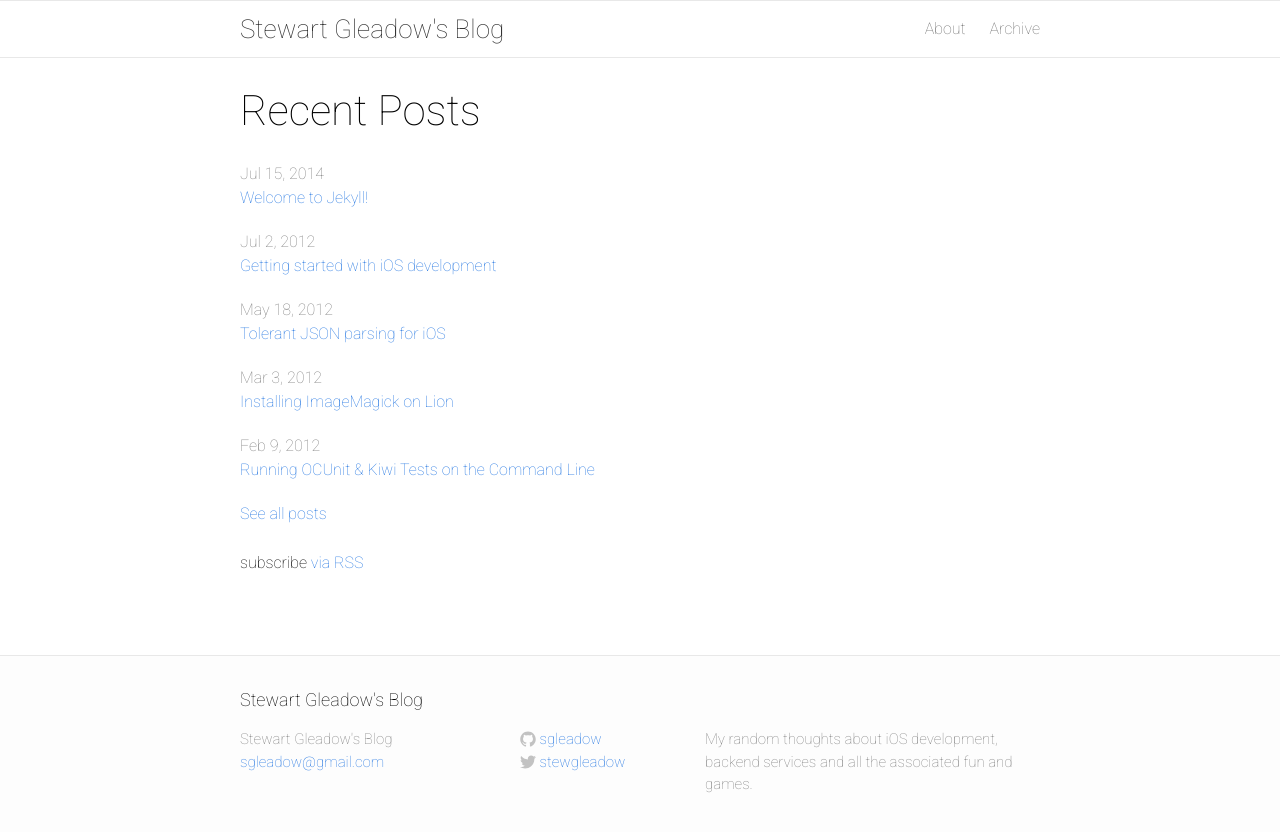
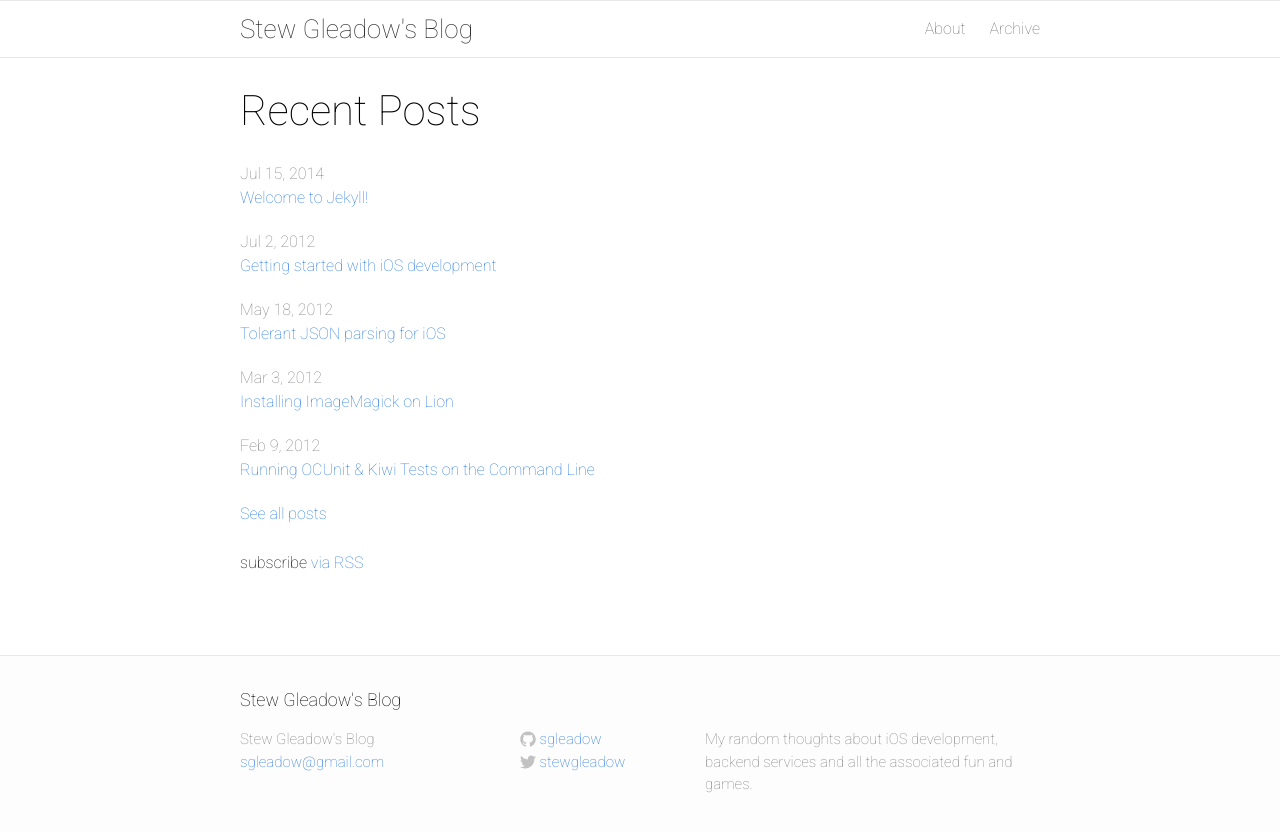
Before and after one commit to sgleadow/sgleadow.github.io, a Jekyll site: the page built from index.html, in a window 1280 px wide. Shown: the top 832 px of the page. Built offline with Jekyll 4.4.1, drawn with Linux system fonts in a browser that asks for light colours; Markdown is read by kramdown in place of the engine named in the settings.

Commit message:
Update title

```diff
--- a/_config.yml
+++ b/_config.yml
@@ -1,5 +1,5 @@
 # Site settings
-title: Stewart Gleadow's Blog
+title: Stew Gleadow's Blog
 email: sgleadow@gmail.com
 description: "My random thoughts about iOS development, backend services and all the associated fun and games."
 baseurl: "/stewgleadow"
```
